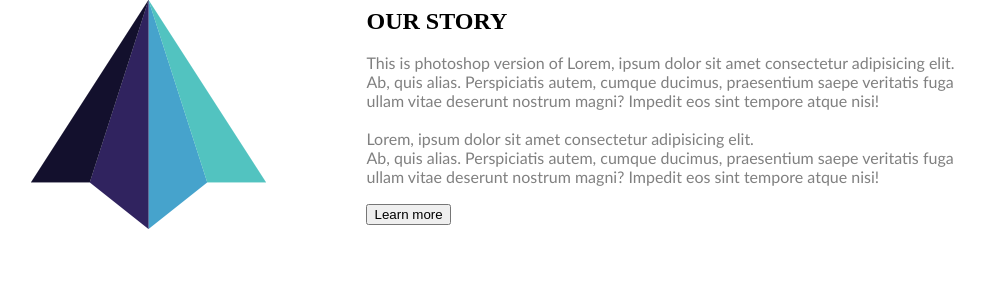
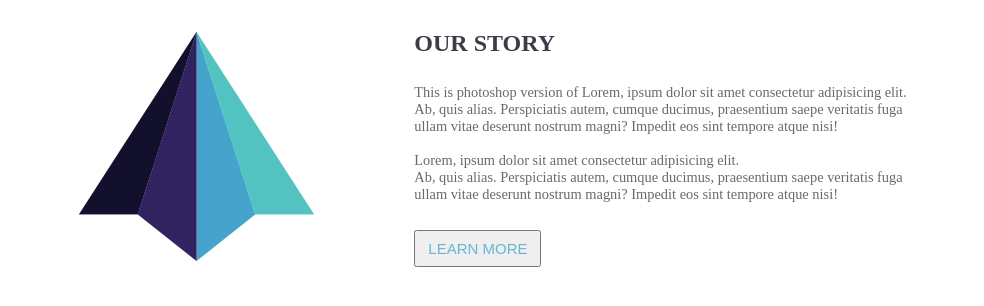
Before and after one commit to renataSiquieroli/psd_to_html, a plain HTML site: page index.html in a window 1280 px wide. Shown: the whole page, without its empty margins (147-1131 px from the left). Drawn offline with Linux system fonts and the light colour scheme.

Commit message:
updated css for better results

```diff
--- a/index.html
+++ b/index.html
@@ -22,9 +22,9 @@
             />
           </div>
           <div class="story_item2">
-            <h1>OUR STORY</h1>
+            <h3>OUR STORY</h3>
             <br />
-            <h4>
+            <p>
               This is photoshop version of Lorem, ipsum dolor sit amet
               consectetur adipisicing elit. <br />Ab, quis alias. Perspiciatis
               autem, cumque ducimus, praesentium saepe veritatis fuga <br />
@@ -34,9 +34,9 @@
               ducimus, praesentium saepe veritatis fuga <br />
               ullam vitae deserunt nostrum magni? Impedit eos sint tempore atque
               nisi!
-            </h4>
+            </p>
             <br />
-            <button>Learn more</button>
+            <button class="btn_learn">LEARN MORE</button>
           </div>
         </div>
       </section>
--- a/styles.css
+++ b/styles.css
@@ -12,19 +12,37 @@
   background-color: white;
   column-gap: 100px;
   width: 100%;
+  padding-top: 30px;
+  padding-bottom: 30px;
 }
 .story_item1 {
   align-items: center;
   justify-content: center;
-  justify-content: space-arounds;
+  justify-content: space-around;
 }
 .story_item1,
-h4 {
-  font-family: "Gill Sans", "Gill Sans MT", Calibri, "Trebuchet MS", sans-serif;
-  font-size: medium;
-  font-weight: lighter;
+p {
+  font-family: "sans-serif";
+  font-size: 14.4px;
 
-  color: gray;
+  color: #696969;
+}
+.story_item2,
+h3 {
+  font-family: "Times New Roman", Times, serif;
+  font-size: 24px;
+  color: #3e3c4b;
+}
+.btn_learn {
+  color: #66b6d2;
+  font-size: 15px;
+  padding: 8px 12px;
+}
+@media only screen and (max-width: 500px) {
+  .story_container {
+    display: flex;
+    flex-direction: column;
+  }
 }
 /* WATCH */
 
```
